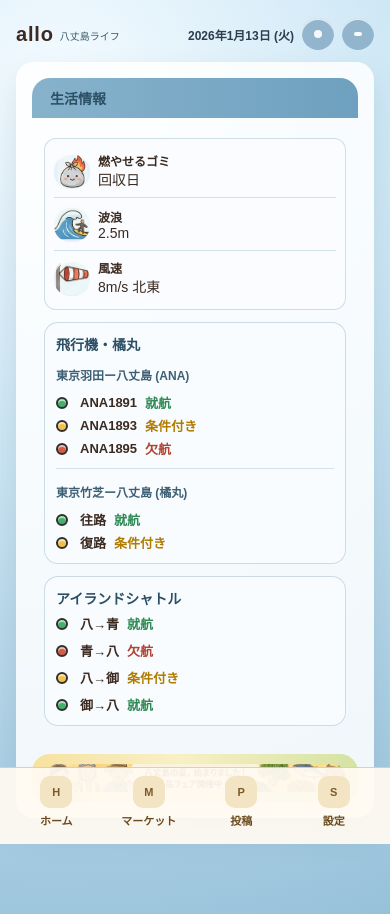
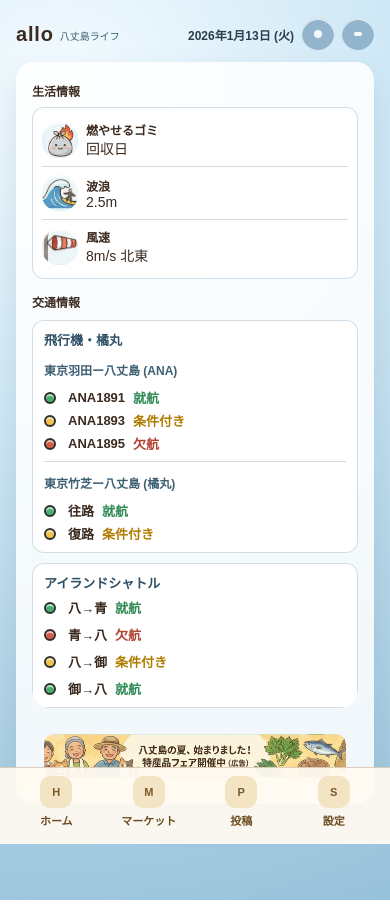
Before and after one commit to kuromame0210/hachijo-boad-testing, a Next.js app in the folder nextjs/: page /pc-mock in a window 390 px wide. Built offline with nearby package versions, Linux system fonts and the light colour scheme; no server answers.

Commit message:
PPC再現

```diff
--- a/nextjs/app/pc-mock/page.tsx
+++ b/nextjs/app/pc-mock/page.tsx
@@ -252,8 +252,8 @@
               <div className={styles.panelHeader}>生活情報</div>
               <div className={styles.infoGrid}>
                 <div className={styles.dailyStack}>
-                <div className={styles.infoItem}>
-                  <div className={`${styles.iconSlot} ${styles.iconTrash}`} aria-label="ごみ" />
+                  <div className={styles.infoItem}>
+                    <div className={`${styles.iconSlot} ${styles.iconTrash}`} aria-label="ごみ" />
                   <div>
                     <div className={styles.infoTitle}>燃やせるゴミ</div>
                     <div className={styles.infoValue}>回収日</div>
@@ -271,9 +271,11 @@
                   <div>
                     <div className={styles.infoTitle}>風速</div>
                     <div className={styles.infoValue}>8m/s 北東</div>
+                    </div>
                   </div>
                 </div>
-                </div>
+
+                <div className={styles.trafficHeader}>交通情報</div>
 
                 <div className={styles.transportCard}>
                   <div className={styles.cardTitle}>飛行機・橘丸</div>
--- a/nextjs/app/pc-mock/pc-mock.module.css
+++ b/nextjs/app/pc-mock/pc-mock.module.css
@@ -623,10 +623,6 @@
 }
 
 @media (min-width: 981px) {
-  .panelHeader {
-    display: none;
-  }
-
   .dateBlock {
     display: none;
   }
@@ -690,6 +686,11 @@
 
   .statusRow {
     font-size: 22px;
+  }
+
+  .panelHeader {
+    font-size: 22px;
+    padding: 12px 18px;
   }
 
   .bannerHeadline {
@@ -822,7 +823,7 @@
     flex-direction: column;
     background: rgba(255, 255, 255, 0.84);
     border-radius: 18px;
-    padding: 14px;
+    padding: 12px;
     gap: 0;
     box-shadow: 0 16px 30px rgba(84, 116, 140, 0.18);
   }
@@ -836,14 +837,19 @@
 
   .panelHeader {
     display: block;
-    font-size: 14px;
-    margin-bottom: 8px;
-    color: #2c4f64;
+    font-size: 12px;
+    font-weight: 700;
+    margin: 4px 0 8px;
+    color: #3b2a1f;
+    padding: 0;
+    border-radius: 0;
+    background: none;
   }
 
   .infoGrid {
     grid-template-columns: 1fr;
-    gap: 12px;
+    gap: 10px;
+    padding: 0;
   }
 
   .dailyStack {
@@ -851,8 +857,8 @@
     gap: 0;
     border-radius: 12px;
     padding: 6px 10px;
-    background: rgba(250, 252, 255, 0.9);
-    box-shadow: inset 0 0 0 1px rgba(164, 191, 210, 0.5);
+    background: #ffffff;
+    box-shadow: inset 0 0 0 1px rgba(180, 198, 212, 0.6);
   }
 
   .infoItem {
@@ -861,7 +867,7 @@
     justify-items: start;
     text-align: left;
     padding: 8px 0;
-    border-bottom: 1px solid rgba(160, 190, 210, 0.45);
+    border-bottom: 1px solid rgba(180, 198, 212, 0.6);
   }
 
   .infoItem:last-child {
@@ -883,14 +889,14 @@
   }
 
   .transportCard {
-    padding: 12px;
-    background: rgba(248, 252, 255, 0.95);
-    border-radius: 14px;
-    box-shadow: inset 0 0 0 1px rgba(168, 193, 210, 0.55);
+    padding: 10px 12px;
+    background: #ffffff;
+    border-radius: 12px;
+    box-shadow: inset 0 0 0 1px rgba(180, 198, 212, 0.6);
   }
 
   .cardTitle {
-    font-size: 14px;
+    font-size: 13px;
     margin-bottom: 6px;
   }
 
@@ -901,7 +907,7 @@
 
   .transportSplit {
     grid-template-columns: 1fr;
-    gap: 10px;
+    gap: 8px;
   }
 
   .transportBlock {
@@ -909,8 +915,8 @@
   }
 
   .transportBlock + .transportBlock {
-    padding-top: 8px;
-    border-top: 1px solid rgba(168, 193, 210, 0.45);
+    padding-top: 6px;
+    border-top: 1px solid rgba(180, 198, 212, 0.6);
   }
 
   .statusRow {
@@ -943,15 +949,17 @@
   .banner {
     order: 2;
     margin-top: 0;
-    padding: 6px 10px;
+    padding: 6px 8px;
     gap: 6px;
     grid-template-columns: 1fr;
     text-align: center;
     box-shadow: none;
+    background: transparent;
   }
 
   .bannerImage {
-    height: 28px;
+    height: 44px;
+    border-radius: 10px;
   }
 
   .bannerHeadline {
@@ -973,6 +981,19 @@
     padding: 8px 12px 16px;
     background: rgba(255, 250, 242, 0.94);
     border-top: 1px solid rgba(188, 164, 128, 0.5);
+  }
+}
+
+.trafficHeader {
+  font-size: 12px;
+  font-weight: 700;
+  color: #3b2a1f;
+  margin-top: 4px;
+}
+
+@media (min-width: 981px) {
+  .trafficHeader {
+    display: none;
   }
 }
 
```
Also changed, not shown: 1 other file (tests, documents, lock files or other folders).
